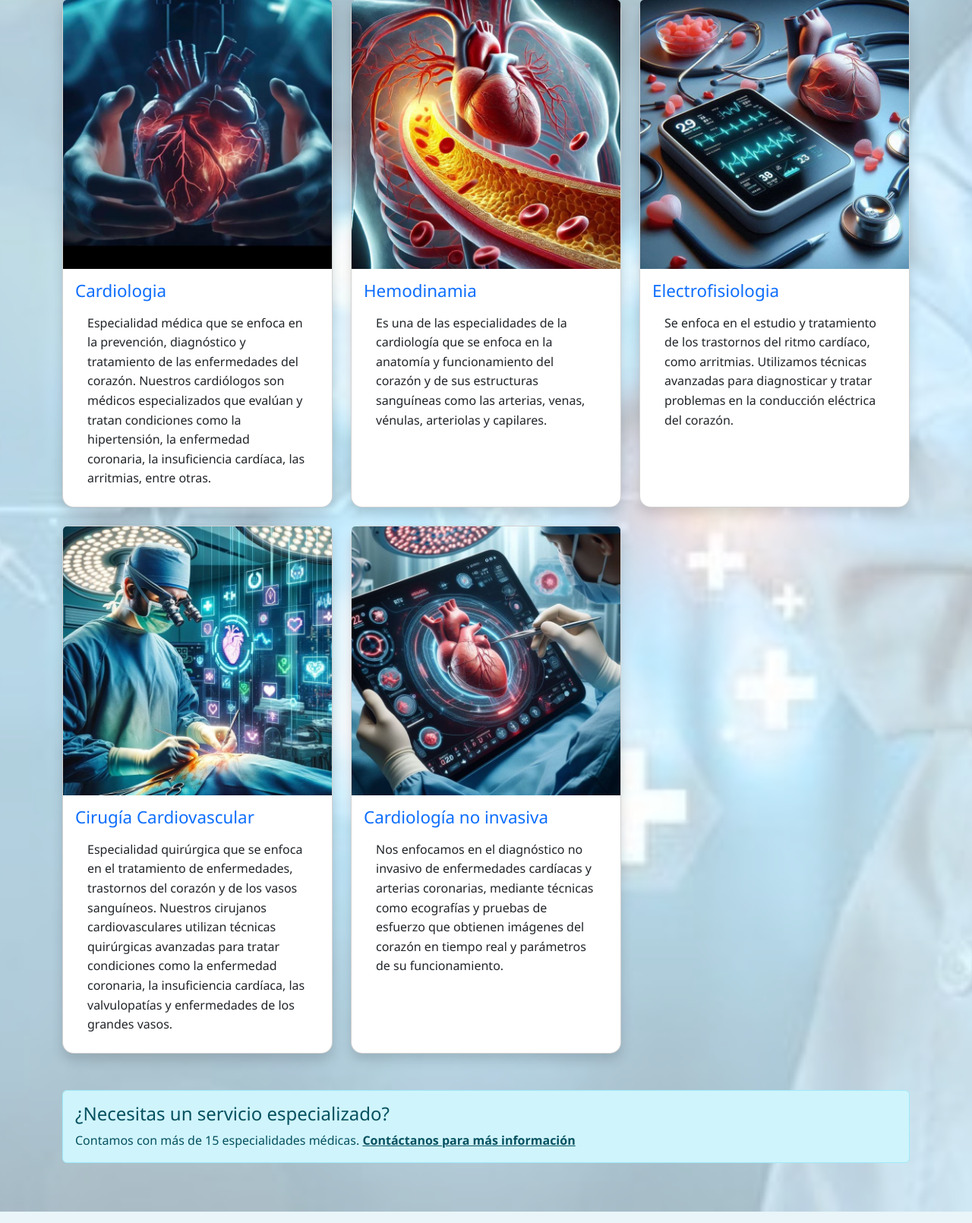
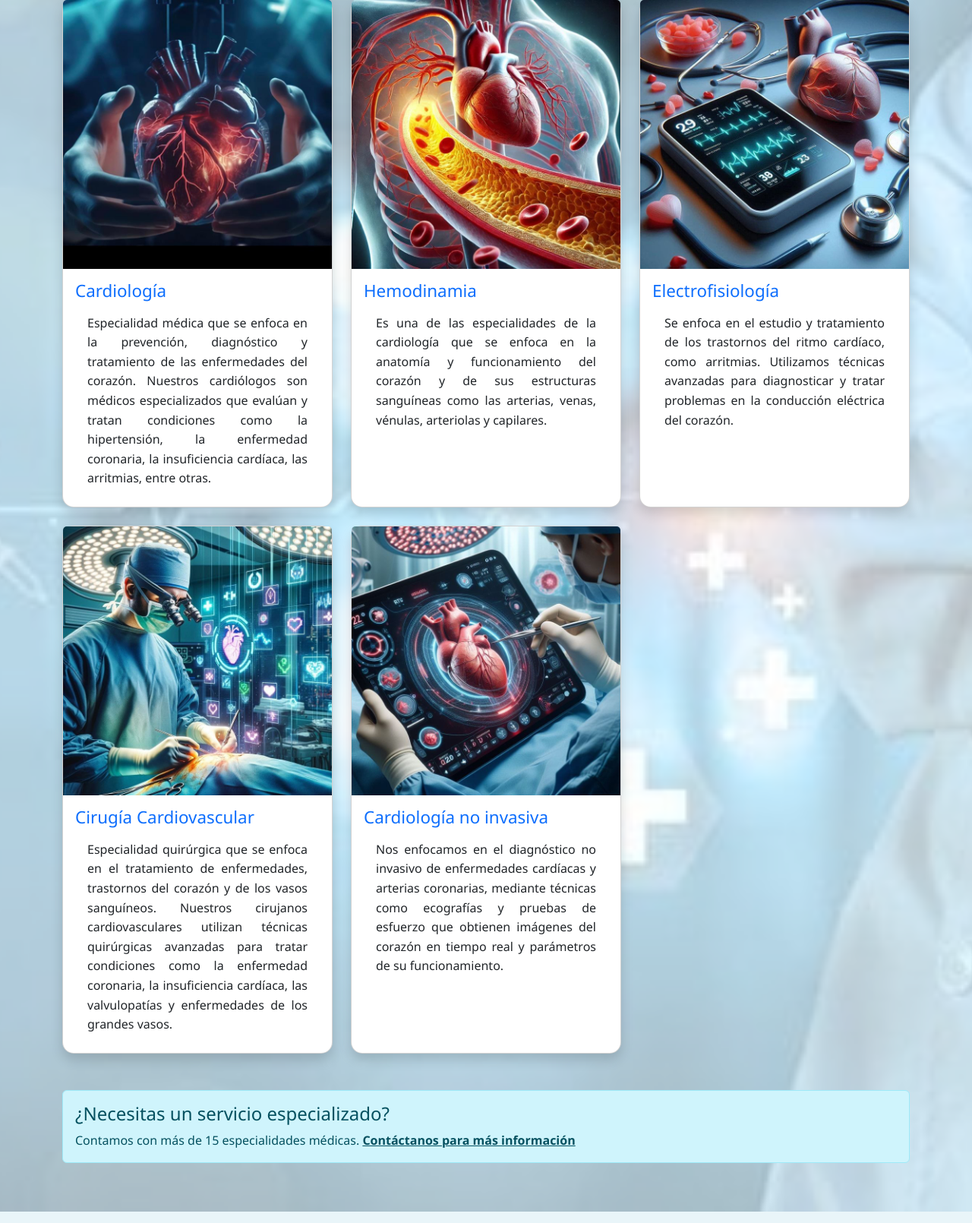
Before and after one commit to RACIEL81/HiperSalud, a Flask app: page /servicios in a window 1280 px wide. Shown: the part 251-1861 px from the top of the page at 76% size. Run offline with Flask 3, Linux system fonts and the light colour scheme.

Commit message:
Update servicios.html
Signed-off-by: RACIEL81 <98654451+RACIEL81@users.noreply.github.com>

```diff
--- a/templates/servicios.html
+++ b/templates/servicios.html
@@ -20,14 +20,16 @@
         <h1 class="text-center mb-5">Nuestros Servicios Médicos</h1>
 
         <div class="row g-4">
-            <!-- Servicio 1 - Cardiologia -->
+            <!-- Servicio 1 - Cardiología -->
             <div class="col-md-6 col-lg-4">
                 <div class="card h-100 shadow">
-                    <img src="{{ url_for('static', filename='img/cardio1.jpeg') }}" class="card-img-top" alt="Cardiologia">
+                    <img src="{{ url_for('static', filename='img/cardio1.jpeg') }}" class="card-img-top" alt="Cardiología">
                     <div class="card-body">
-                        <h3 class="card-title text-primary">Cardiologia</h3>
+                        <h3 class="card-title text-primary">Cardiología</h3>
                         <ul class="list-group list-group-flush">
-                            <li class="list-group-item">Especialidad médica que se enfoca en la prevención, diagnóstico y tratamiento de las enfermedades del corazón. Nuestros cardiólogos son médicos especializados que evalúan y tratan condiciones como la hipertensión, la enfermedad coronaria, la insuficiencia cardíaca, las arritmias, entre otras.</li>
+                            <li class="list-group-item" style="text-align: justify;">
+                                Especialidad médica que se enfoca en la prevención, diagnóstico y tratamiento de las enfermedades del corazón. Nuestros cardiólogos son médicos especializados que evalúan y tratan condiciones como la hipertensión, la enfermedad coronaria, la insuficiencia cardíaca, las arritmias, entre otras.
+                            </li>
                         </ul>
                     </div>
                 </div>
@@ -40,20 +42,24 @@
                     <div class="card-body">
                         <h3 class="card-title text-primary">Hemodinamia</h3>
                         <ul class="list-group list-group-flush">
-                            <li class="list-group-item">Es una de las especialidades de la cardiología que se enfoca en la anatomía y funcionamiento del corazón y de sus estructuras sanguíneas como las arterias, venas, vénulas, arteriolas y capilares.</li>
+                            <li class="list-group-item" style="text-align: justify;">
+                                Es una de las especialidades de la cardiología que se enfoca en la anatomía y funcionamiento del corazón y de sus estructuras sanguíneas como las arterias, venas, vénulas, arteriolas y capilares.
+                            </li>
                         </ul>
                     </div>
                 </div>
             </div>
 
-            <!-- Servicio 3 - Electrofisiologia -->
+            <!-- Servicio 3 - Electrofisiología -->
             <div class="col-md-6 col-lg-4">
                 <div class="card h-100 shadow">
-                    <img src="{{ url_for('static', filename='img/electro.jpeg') }}" class="card-img-top" alt="Electrofisiologia">
+                    <img src="{{ url_for('static', filename='img/electro.jpeg') }}" class="card-img-top" alt="Electrofisiología">
                     <div class="card-body">
-                        <h3 class="card-title text-primary">Electrofisiologia</h3>
+                        <h3 class="card-title text-primary">Electrofisiología</h3>
                         <ul class="list-group list-group-flush">
-                            <li class="list-group-item">Se enfoca en el estudio y tratamiento de los trastornos del ritmo cardíaco, como arritmias. Utilizamos técnicas avanzadas para diagnosticar y tratar problemas en la conducción eléctrica del corazón.</li>
+                            <li class="list-group-item" style="text-align: justify;">
+                                Se enfoca en el estudio y tratamiento de los trastornos del ritmo cardíaco, como arritmias. Utilizamos técnicas avanzadas para diagnosticar y tratar problemas en la conducción eléctrica del corazón.
+                            </li>
                         </ul>
                     </div>
                 </div>
@@ -66,7 +72,9 @@
                     <div class="card-body">
                         <h3 class="card-title text-primary">Cirugía Cardiovascular</h3>
                         <ul class="list-group list-group-flush">
-                            <li class="list-group-item">Especialidad quirúrgica que se enfoca en el tratamiento de enfermedades, trastornos del corazón y de los vasos sanguíneos. Nuestros cirujanos cardiovasculares utilizan técnicas quirúrgicas avanzadas para tratar condiciones como la enfermedad coronaria, la insuficiencia cardíaca, las valvulopatías y enfermedades de los grandes vasos.</li>
+                            <li class="list-group-item" style="text-align: justify;">
+                                Especialidad quirúrgica que se enfoca en el tratamiento de enfermedades, trastornos del corazón y de los vasos sanguíneos. Nuestros cirujanos cardiovasculares utilizan técnicas quirúrgicas avanzadas para tratar condiciones como la enfermedad coronaria, la insuficiencia cardíaca, las valvulopatías y enfermedades de los grandes vasos.
+                            </li>
                         </ul>
                     </div>
                 </div>
@@ -75,11 +83,13 @@
             <!-- Servicio 5 - Cardiología no invasiva -->
             <div class="col-md-6 col-lg-4">
                 <div class="card h-100 shadow">
-                    <img src="{{ url_for('static', filename='img/noinva.jpeg') }}" class="card-img-top" alt="Cardiologia no invasiva">
+                    <img src="{{ url_for('static', filename='img/noinva.jpeg') }}" class="card-img-top" alt="Cardiología no invasiva">
                     <div class="card-body">
                         <h3 class="card-title text-primary">Cardiología no invasiva</h3>
                         <ul class="list-group list-group-flush">
-                            <li class="list-group-item">Nos enfocamos en el diagnóstico no invasivo de enfermedades cardíacas y arterias coronarias, mediante técnicas como ecografías y pruebas de esfuerzo que obtienen imágenes del corazón en tiempo real y parámetros de su funcionamiento.</li>
+                            <li class="list-group-item" style="text-align: justify;">
+                                Nos enfocamos en el diagnóstico no invasivo de enfermedades cardíacas y arterias coronarias, mediante técnicas como ecografías y pruebas de esfuerzo que obtienen imágenes del corazón en tiempo real y parámetros de su funcionamiento.
+                            </li>
                         </ul>
                     </div>
                 </div>
@@ -89,9 +99,10 @@
         <!-- Alerta informativa -->
         <div class="row mt-5">
             <div class="col-12">
-                <div class="alert alert-info">
+                <div class="alert alert-info" style="text-align: justify;">
                     <h4>¿Necesitas un servicio especializado?</h4>
-                    <p class="mb-0">Contamos con más de 15 especialidades médicas.
+                    <p class="mb-0">
+                        Contamos con más de 15 especialidades médicas.
                         <a href="/contacto" class="alert-link">Contáctanos para más información</a>
                     </p>
                 </div>
```
